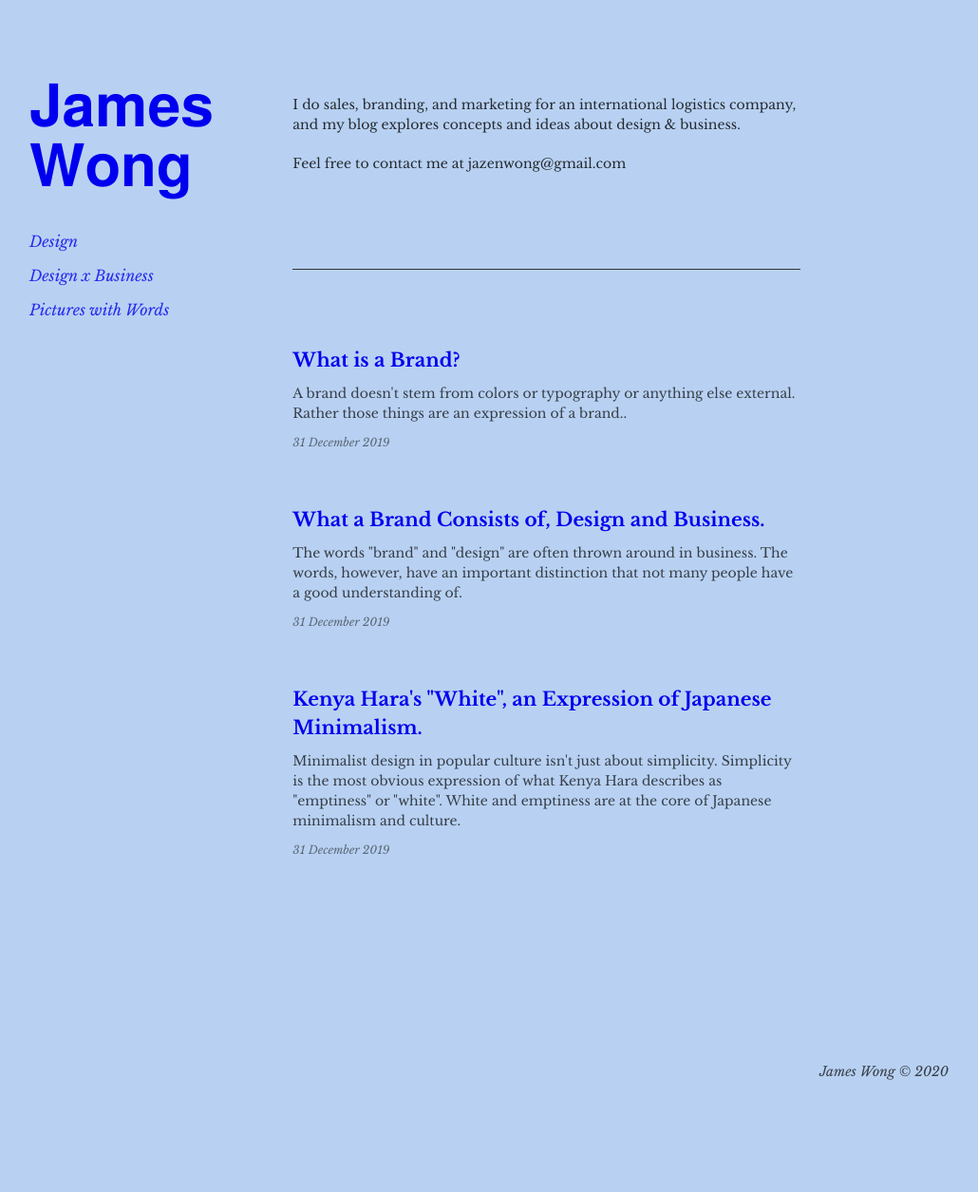
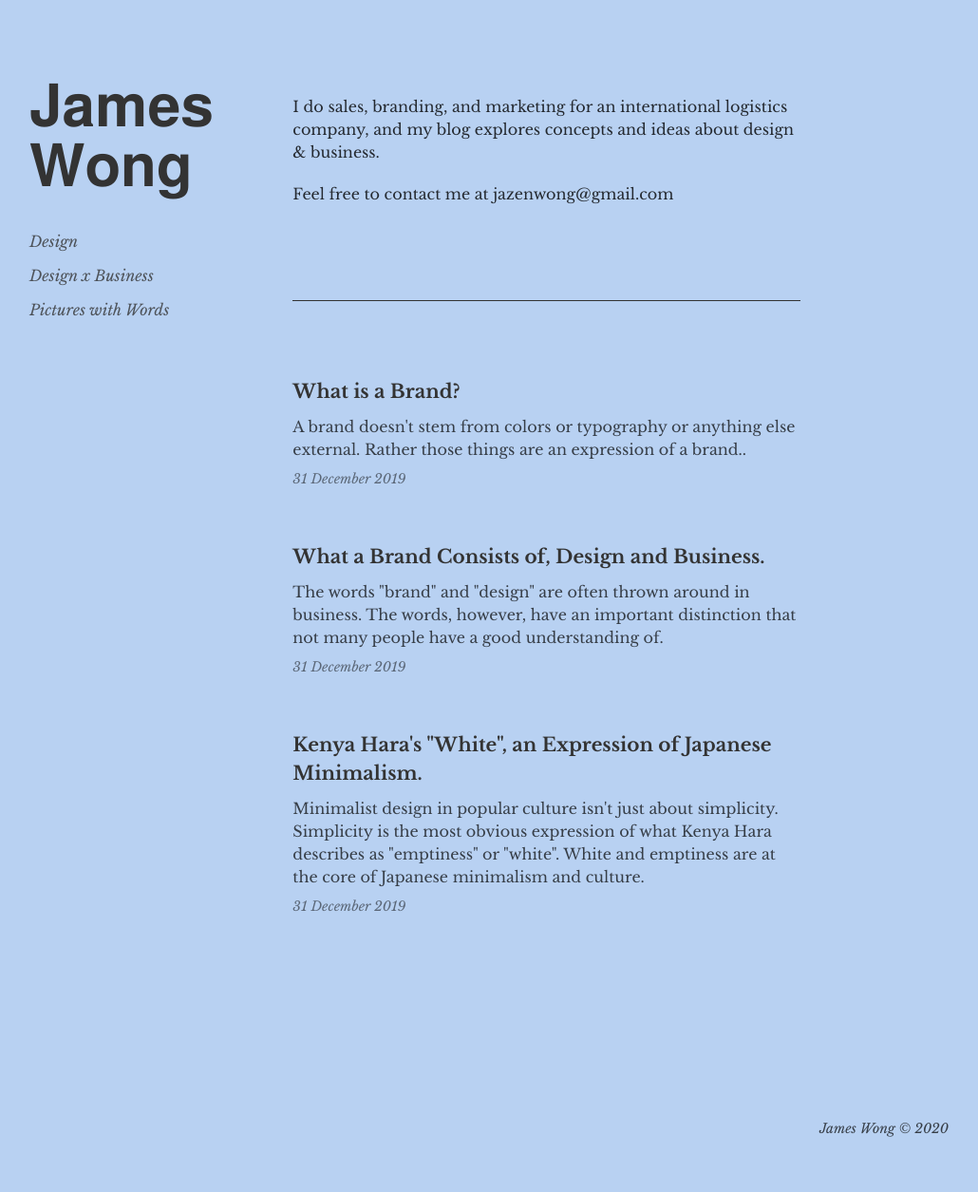
Before and after one commit to jazenwong/wong-blog, a Jekyll site: the page built from index.markdown, in a window 1280 px wide. Shown: the whole page at 95% size, without its empty margins (125-1155 px from the left). Built offline with Jekyll 4.4.1, drawn with Linux system fonts in a browser that asks for light colours; before the commit the page ends 1175 px from its top, so only the background shows below that.

Commit message:
mobile improvement CSS

```diff
--- a/assets/css/styles.css
+++ b/assets/css/styles.css
@@ -48,6 +48,7 @@
 /* Each state */
 a {
   text-decoration: none;
+	color: #333;
 }
 
 a:visited {
@@ -130,7 +131,7 @@
 }
 
 .hometext h3 {
-  font-size: 14px;
+  font-size: 16px;
   line-height: 1.5;
   margin-bottom: 20px;
 }
@@ -151,13 +152,13 @@
 }
 
 .homeposts p {
-	font-size: 14px;
+	font-size: 16px;
 	line-height: 1.5;
 	margin-bottom: 10px;
 }
 
 .homeposts sub {
-	font-size: 12px;
+	font-size: 14px;
 	font-style: italic;
 }
 
@@ -240,6 +241,10 @@
 
 .img-responsive {
 	width: 100%;
+}
+
+footer {
+	padding-bottom: 20px;
 }
 
 footer p {
```
